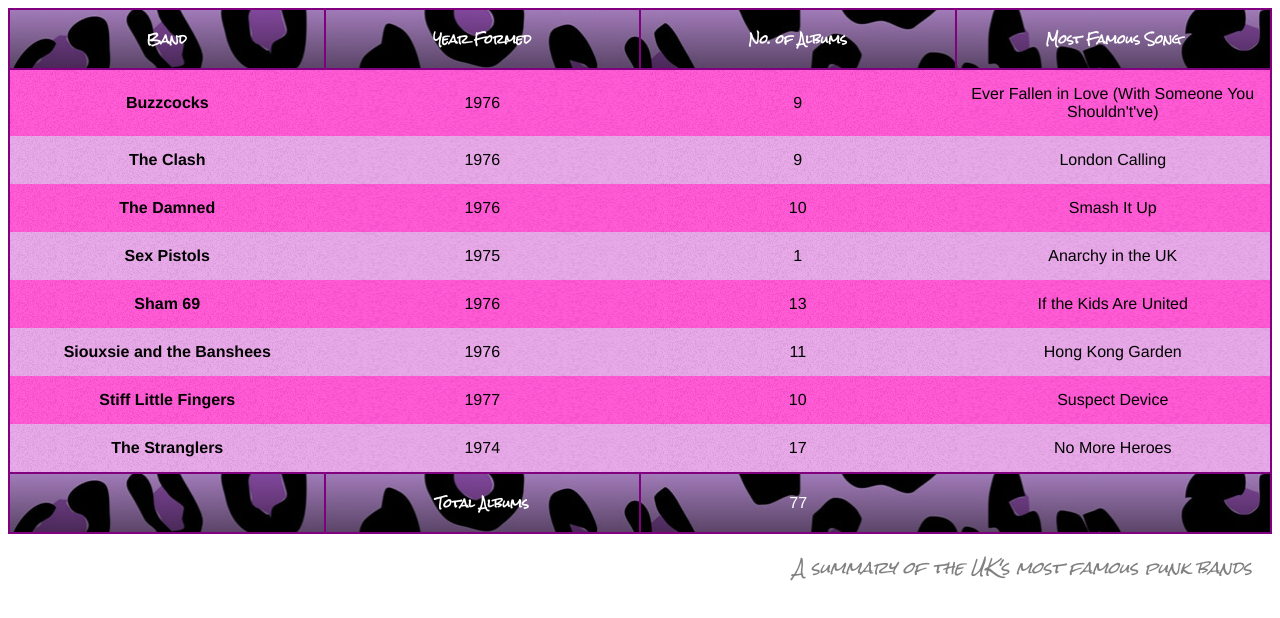
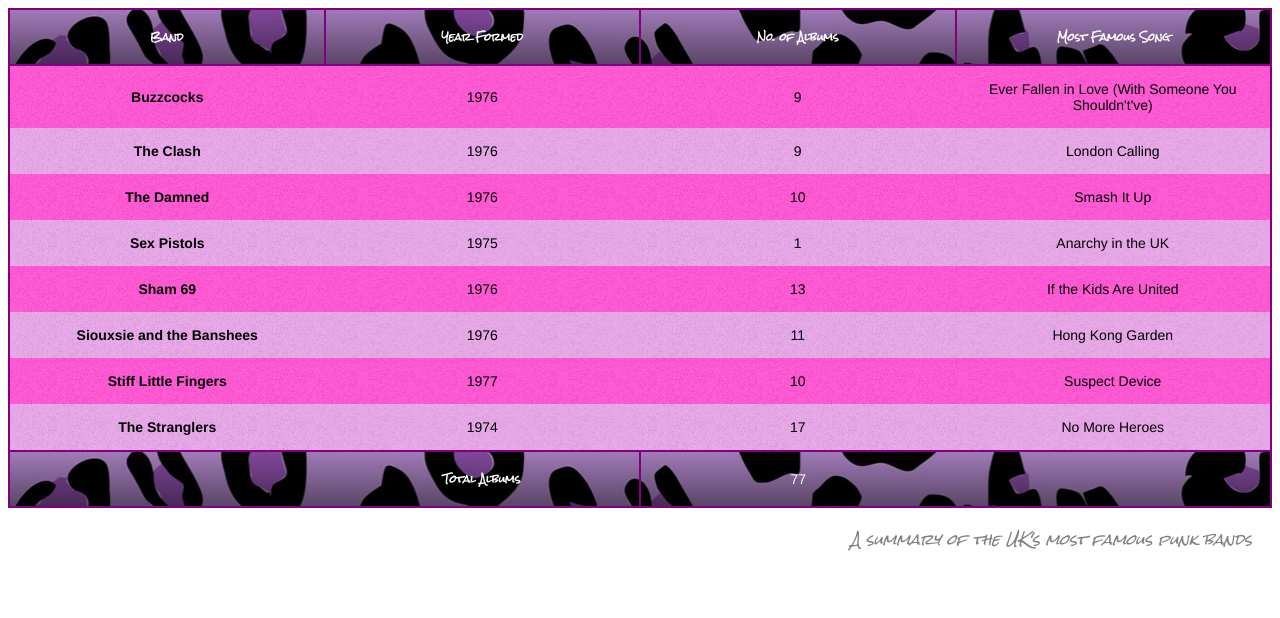
Before and after one commit to JenPatchett/semantic-html-challenge, a plain HTML site: page index.html in a window 1280 px wide. Drawn offline with Linux system fonts and the light colour scheme.

Commit message:
tfoot display as 2 columns

```diff
--- a/index.html
+++ b/index.html
@@ -19,10 +19,10 @@
     <table>
       <thead>
         <tr>
-          <th>Band</th>
-          <th>Year Formed</th>
-          <th>No. of Albums</th>
-          <th>Most Famous Song</th>
+          <th id="col-band">Band</th>
+          <th id="col-year-formed">Year Formed</th>
+          <th id="col-number-of-albums">No. of Albums</th>
+          <th id="col-most-famous-song">Most Famous Song</th>
         </tr>
       </thead>
       <tbody>
@@ -79,7 +79,7 @@
         <tr>
           <td></td>
           <th>Total Albums</th>
-          <td class="total-albums">77</td>
+          <td id="total-albums">77</td>
           <td></td>
         </tr>
       </tfoot>
--- a/style.css
+++ b/style.css
@@ -3,7 +3,7 @@
 body {
   font-family: "Benton Sans", "Helvetica Neue", helvetica, arial, sans-serif;
   /* margin: 2em; */
-  font-size: 16px;
+  font-size: 14px;
 }
 
 h1 {
@@ -29,9 +29,14 @@ thead tr, tfoot tr {
   background: linear-gradient(rgba(0,0,0,0.1),  rgba(0,0,0,0.5)), url("./assets/leopardskin.jpg");
 }
 
-thead th, tfoot th {
+thead th {
   border: 2px solid #800080;
-  font-size: 12px;
+  font-size: 10px;
+}
+
+tfoot th {
+  border-right: 2px solid #800080;
+  font-size: 10px;
 }
 
 tbody tr {
@@ -65,7 +70,23 @@ caption {
   margin-right: 20px;
 }
 
-.total-albums {
+/* #col-band {
+  width: 80px;
+} */
+
+/* #col-year-formed {
+  width: 50px;
+}
+
+#col-number-of-albums {
+  width: 50;
+}
+
+#col-most-famous-song {
+  width: 35%;
+} */
+
+#total-albums {
   font-family: "Benton Sans", "Helvetica Neue", helvetica, arial, sans-serif;
-  font-size: 16px;
+  font-size: 14px;
 }
```
